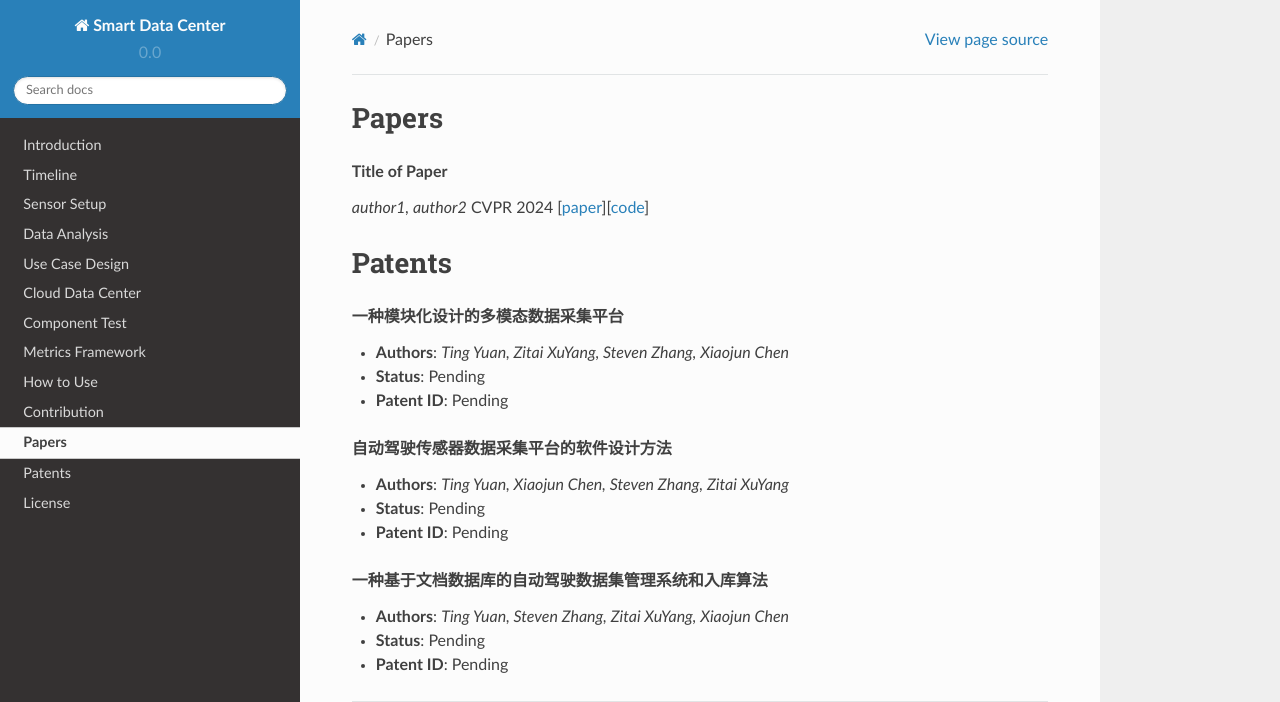
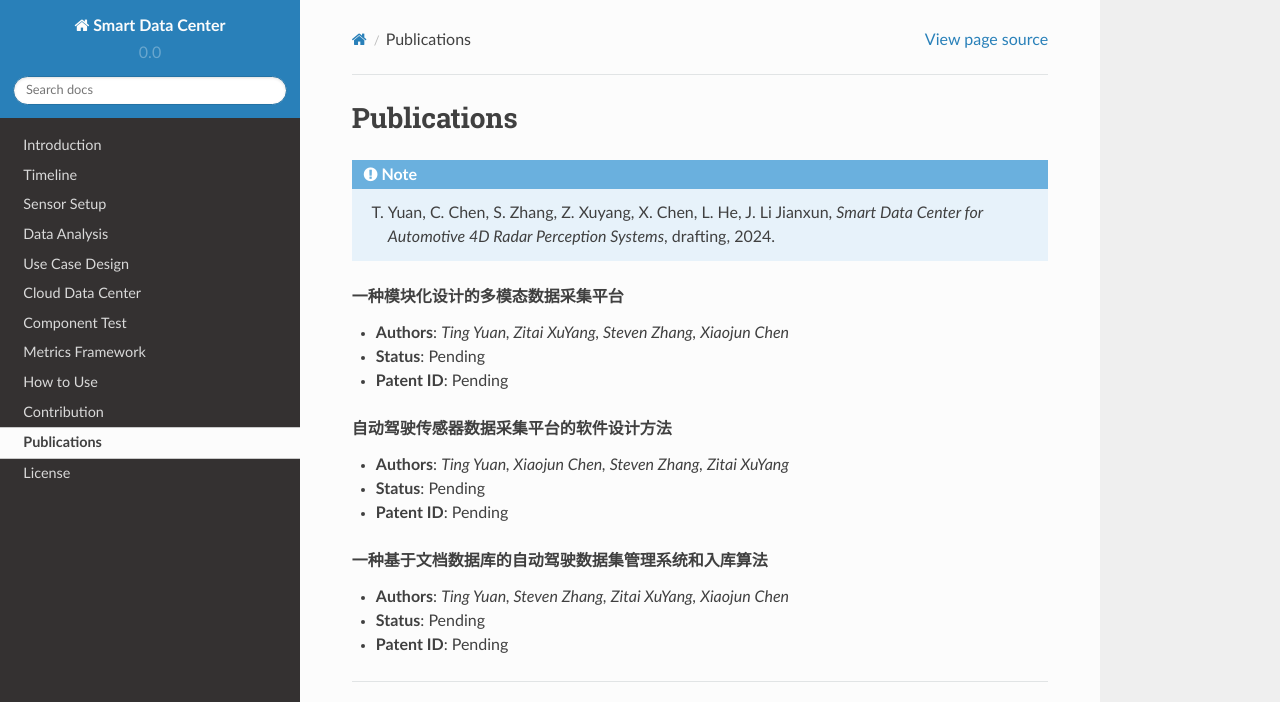
Before and after one commit to fusionSJTU/sdcSJTU, a Sphinx documentation site: the page built from docs/source/publications.rst, in a window 1280 px wide and 1015 px high, cut to the strip 0-702 px from the top of the window. Built offline with Sphinx 7.4.7 and the Read the Docs theme 2.0.0, drawn with Linux system fonts in a browser that asks for light colours.

Commit message:
fixed the broken links

```diff
--- a/docs/source/publications.rst
+++ b/docs/source/publications.rst
@@ -1,17 +1,10 @@
-Papers
-===================
+Publications
+============
 
+.. note::
 
-.. topic:: Title of Paper
+   T. Yuan, C. Chen, S. Zhang, Z. Xuyang, X. Chen, L. He, J. Li Jianxun, `Smart Data Center for Automotive 4D Radar Perception Systems`, drafting, 2024.
 
-    *author1, author2* CVPR 2024 [`paper <http://paper.link/>`_][`code <http://code.link/>`_]
-
-
-
-
-
-Patents
-===================
 
 
 .. topic:: **一种模块化设计的多模态数据采集平台**
```
Also changed, not shown: docs/source/index.rst (+0 -13 lines).
